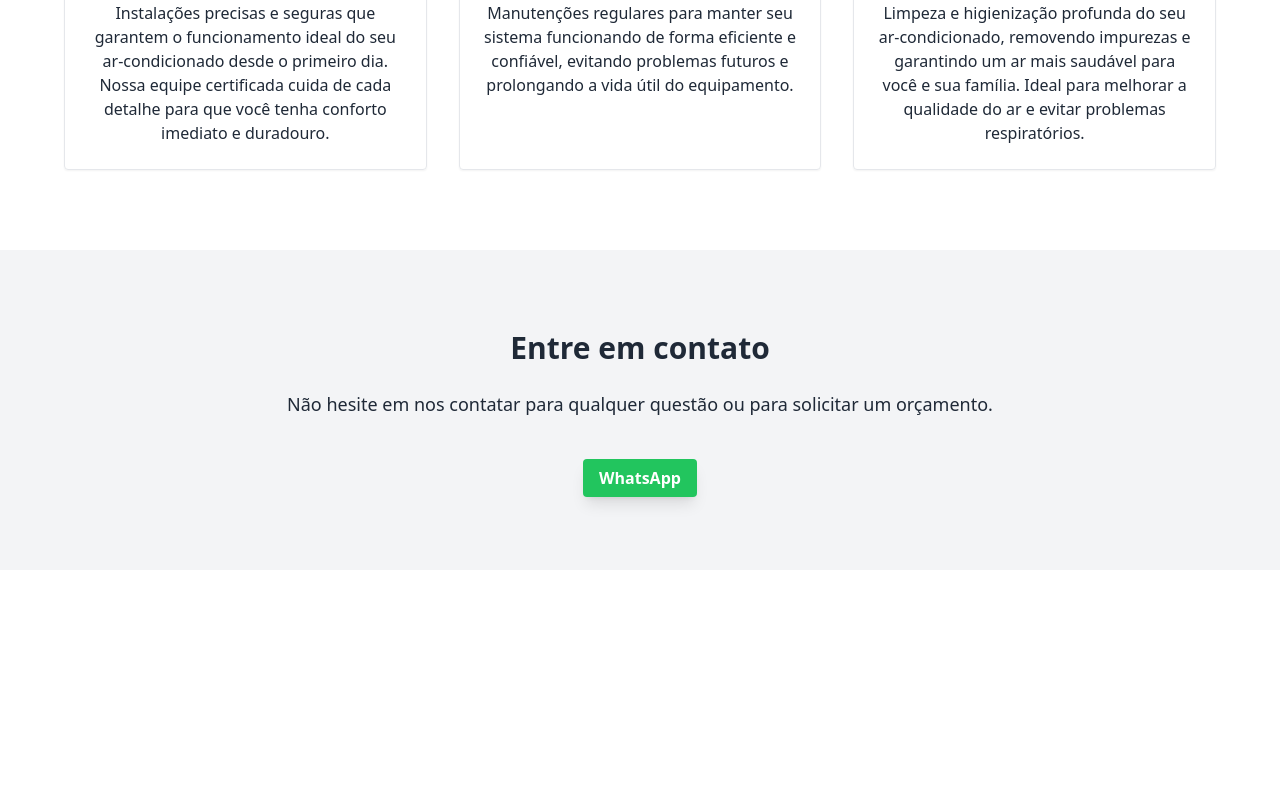
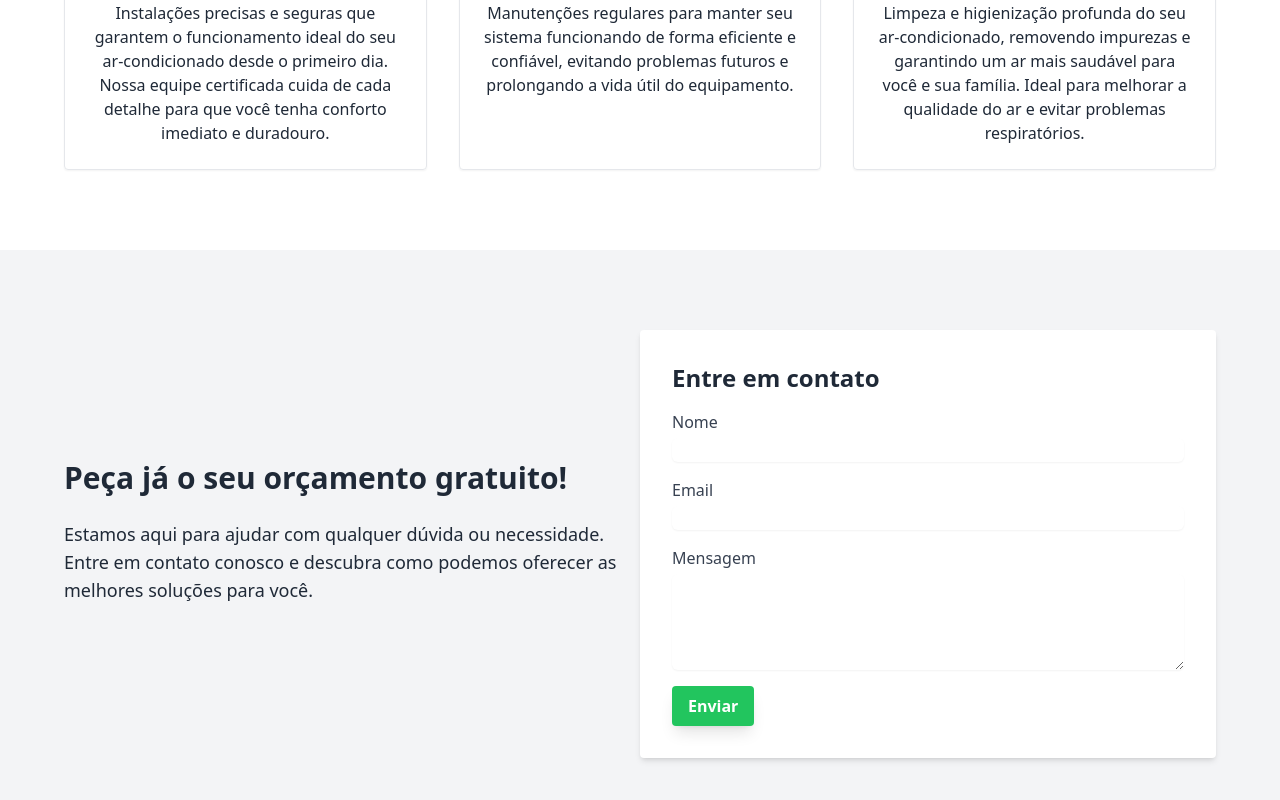
Before and after one commit to gabriellamsa/purific-ar, a React (Vite) app: page / in a window 1280 px wide. Shown: the part 1732-2532 px from the top of the page. Before the commit the page ends 2302 px from the top, so only its background shows below. Built offline with nearby package versions, Linux system fonts and the light colour scheme.

Commit message:
update contact section

```diff
--- a/src/components/HomePage.jsx
+++ b/src/components/HomePage.jsx
@@ -31,9 +31,7 @@ const HomePage = () => {
       <section
         id="home"
         className="h-screen flex flex-col justify-center items-center text-white bg-cover bg-center"
-        style={{
-          backgroundImage: `url(${backgroundImage})`,
-        }}
+        style={{ backgroundImage: `url(${backgroundImage})` }}
       >
         <h1 className="text-5xl font-bold mb-4 animate-fade-in">
           Bem Vindo ao Purific.Ar
@@ -136,24 +134,71 @@ const HomePage = () => {
 
       {/* section contato */}
       <section id="contact" className="py-20 px-4 bg-gray-100 text-gray-800">
-        <div className="max-w-4xl mx-auto text-center">
-          <h2 className="text-3xl font-bold mb-6 animate-fade-in">
-            Entre em contato
+        <div className="max-w-6xl mx-auto flex flex-col md:flex-row justify-between items-center">
+          <div className="md:w-1/2 mb-8 md:mb-0 text-center md:text-left">
+            <h2 className="text-3xl font-bold mb-6">
+              Peça já o seu orçamento gratuito!
             </h2>
-          <p className="text-lg mb-12 animate-slide-up">
-            Não hesite em nos contatar para qualquer questão ou para solicitar
-            um orçamento.
+            <p className="text-lg mb-6">
+              Estamos aqui para ajudar com qualquer dúvida ou necessidade. Entre
+              em contato conosco e descubra como podemos oferecer as melhores
+              soluções para você.
             </p>
+          </div>
+          <div className="md:w-1/2">
+            <form
+              action="https://formspree.io/f/YOUR_FORM_ID" //substituir com o URL para envio de formulários -- aqui é um teste
+              method="POST"
+              className="bg-white p-8 rounded shadow-md"
+            >
+              <h3 className="text-2xl font-semibold mb-4">Entre em contato</h3>
+              <label className="block mb-4">
+                <span className="text-gray-700">Nome</span>
+                <input
+                  type="text"
+                  name="name"
+                  required
+                  className="mt-1 block w-full border-gray-300 rounded-md shadow-sm focus:border-indigo-500 focus:ring-indigo-500"
+                />
+              </label>
+              <label className="block mb-4">
+                <span className="text-gray-700">Email</span>
+                <input
+                  type="email"
+                  name="email"
+                  required
+                  className="mt-1 block w-full border-gray-300 rounded-md shadow-sm focus:border-indigo-500 focus:ring-indigo-500"
+                />
+              </label>
+              <label className="block mb-4">
+                <span className="text-gray-700">Mensagem</span>
+                <textarea
+                  name="message"
+                  required
+                  rows="4"
+                  className="mt-1 block w-full border-gray-300 rounded-md shadow-sm focus:border-indigo-500 focus:ring-indigo-500"
+                />
+              </label>
+              <button
+                type="submit"
+                className="bg-green-500 text-white font-semibold py-2 px-4 rounded shadow-lg hover:bg-green-600 transition duration-300"
+              >
+                Enviar
+              </button>
+            </form>
+          </div>
+        </div>
+      </section>
+
+      {/* botão whatsapp */}
       <a
         href="https://wa.me/+5541999999999" //corrigir o número e ocultar mais tarde!
         target="_blank"
         rel="noopener noreferrer"
-            className="bg-green-500 text-white font-semibold py-2 px-4 rounded shadow-lg hover:bg-green-600 transition duration-300"
+        className="fixed bottom-8 right-8 bg-green-500 text-white font-semibold py-2 px-4 rounded-full shadow-lg hover:bg-green-600 transition duration-300 animate-float"
       >
         WhatsApp
       </a>
-        </div>
-      </section>
     </div>
   );
 };
--- a/tailwind.config.js
+++ b/tailwind.config.js
@@ -8,10 +8,16 @@ export default {
     extend: {
       scrollBehavior: ['smooth'],
       animation: {
+        float: 'float 3s ease-in-out infinite',
         'fade-in': 'fadeIn 1s ease-out',
         'slide-up': 'slideUp 1s ease-out',
       },
       keyframes: {
+        float: {
+          '0%': { transform: 'translateY(0)' },
+          '50%': { transform: 'translateY(-10px)' },
+          '100%': { transform: 'translateY(0)' },
+        },
         fadeIn: {
           '0%': { opacity: '0' },
           '100%': { opacity: '1' },
```
Lines whose indentation alone changed are shown as unchanged.
